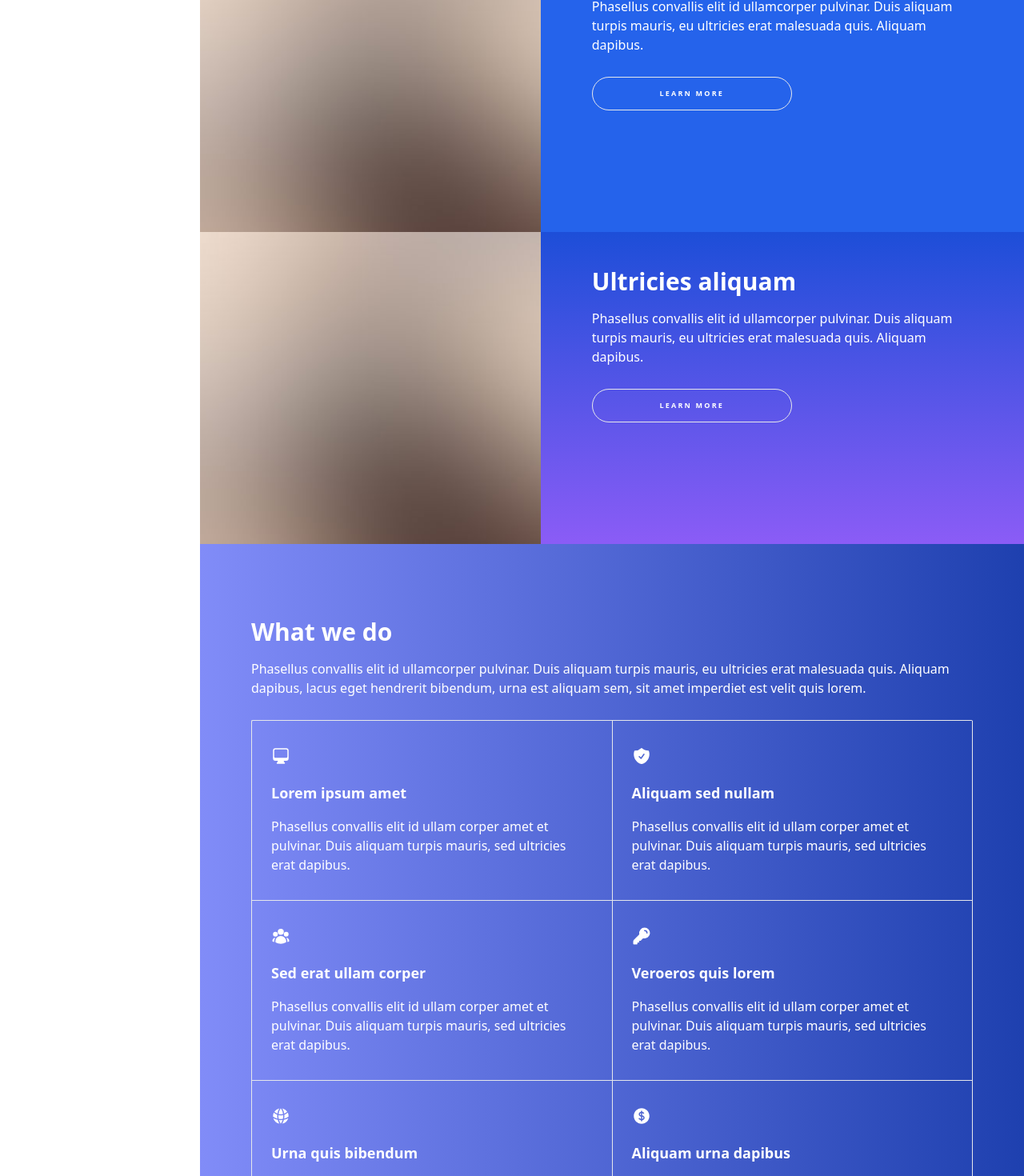
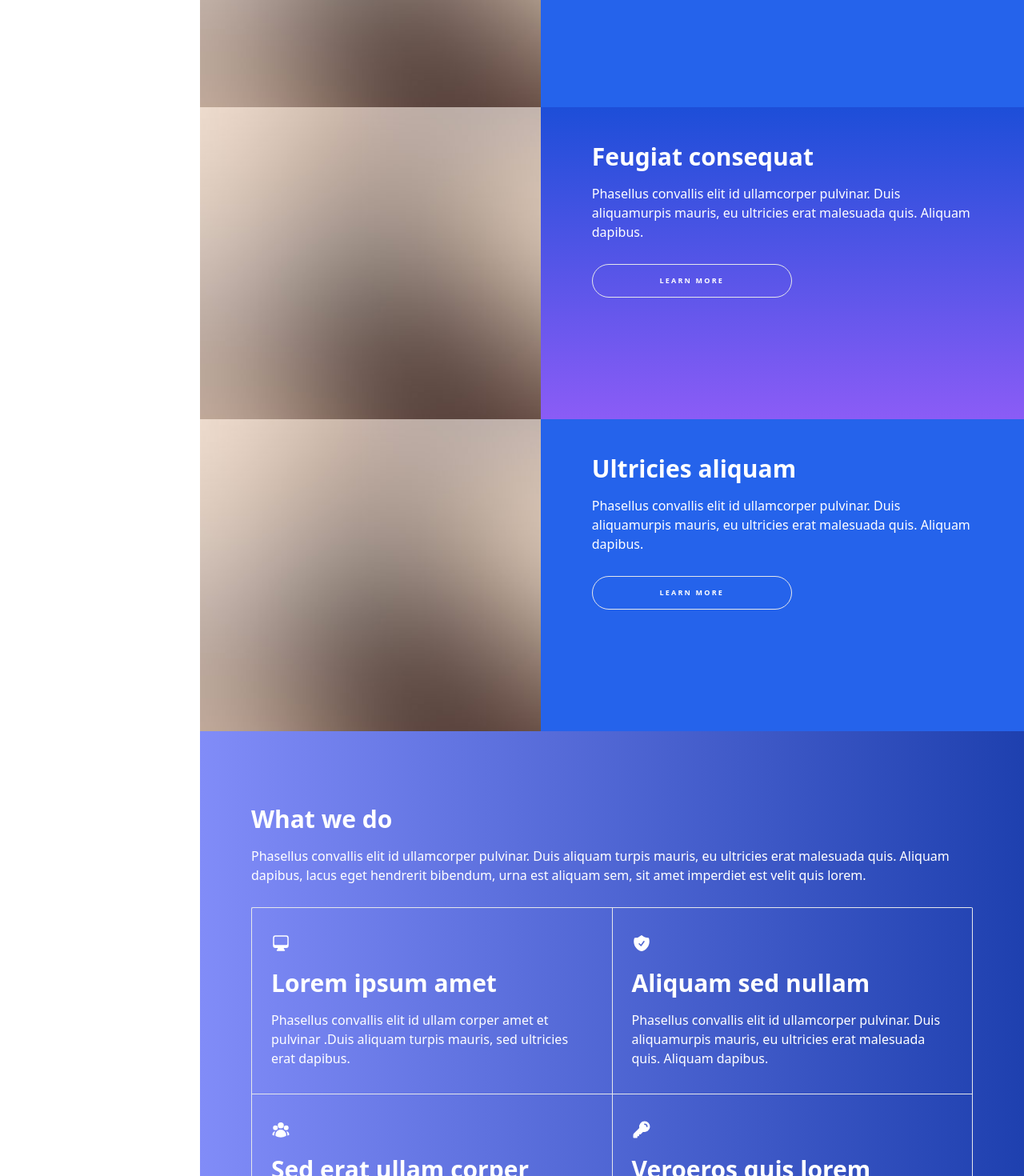
Before and after one commit to JEIZHER/Limitless, a React (Vite) app: page / in a window 1280 px wide. Shown: the part 1290-2760 px from the top of the page at 80% size. Built offline with nearby package versions, Linux system fonts and the light colour scheme; a web font is replaced by a local one.

Commit message:
colocada informacion de cards en arreglos y  leidas y renderizadas con map

```diff
--- a/src/Components/SideBar/index.jsx
+++ b/src/Components/SideBar/index.jsx
@@ -8,23 +8,23 @@ const Sidebar = () => {
 
 		<nav className=' hidden fixed top-0 h-12 lg:h-full  w-full lg:w-[250px] z-1000 bg-blue-900 sm:flex flex-row lg:flex-col justify-center items-center text-white text-bold text-[11px] '>
 			<ul className='menu flex flex-row lg:flex-col gap-3'>
-				<li className='w-20 hover:ring-4'>
-					<a href='#intro' className={`underline-offset-4   ${activeStyle}`}>
+				<li className='w-30 hover:ring-4'>
+					<a href='#intro' className={`tracking-[2.2px] underline-offset-4   ${activeStyle}`}>
 						WELCOME
 					</a>
 				</li >
-				<li  className='w-20 hover:ring-4'>
-					<a href='#one' className='underline-offset-4'>
+				<li  className='w-30 hover:ring-4'>
+					<a href='#one' className='tracking-[2.2px] underline-offset-4'>
 						WHO WE ARE
 					</a>
 				</li>
-				<li  className='w-20 hover:ring-4'>
-					<a href='#two' className='underline-offset-4'>
+				<li  className='w-30 hover:ring-4'>
+					<a href='#two' className='tracking-[2.2px] underline-offset-4'>
 						WHAT WE DO
 					</a>
 				</li>
-				<li>
-					<a href='#three' className='underline-offset-4'>
+				<li className='w-30 hover:ring-4'>
+					<a href='#three' className='tracking-[2.2px] underline-offset-4'>
 						GET IN TOUCH
 					</a>
 				</li>
--- a/src/Pages/Home/index.jsx
+++ b/src/Pages/Home/index.jsx
@@ -10,87 +10,37 @@ function Home() {
 		Observer()
 	}, [])
 
-	return (
-		<>
-			<Sidebar />
-			{/* Wrapper  */}
-			<div className=' text-sm  text-white  sm:text-base lg:ml-[250px]'>
-				{/* ----------------------------------- Intro  */}
-				<div className='bg-gradient-to-t from-violet-800 to-blue-700 w-auto'>
-					<section
-						id='intro'
-						className='flex flex-col justify-center sm:bg-fixed bg-intro bg-cover  sm:h-screen sm:pt-1'
-					>
-						<Card
-							sizeTittle='text-3xl sm:text-5xl'
-							titulo='X-Limitless'
-							texto='Responsive site template designed by Joseph Izarra'
-							referencia='one'
-							marco='1'
-						/>
-					</section>
-				</div>
-
-				{/*--------------------------------------- One */}
-				<section
-					id='one'
-					className='flex flex-col z-0 [&>*:nth-child(odd)]:bg-gradient-to-t from-violet-500 to-blue-700  [&>*:nth-child(even)]:bg-blue-600 '
-				>
-					<section>
-						<Card
-							sizeTittle='text-2xl sm:text-3xl'
-							titulo='Sed ipsum dolor'
-							texto='Phasellus convallis elit id ullamcorper pulvinar. Duis aliquam
-						           turpis mauris, eu ultricies erat malesuada quis. Aliquam
-						           dapibus.'
-							referencia='#'
-							imagen= '/pic01.jpg'
-							marco='1'
-						/>
-					</section>
-					<section>
-						<Card
-							sizeTittle='text-2xl sm:text-3xl'
-							titulo='Feugiat consequat'
-							texto='Phasellus convallis elit id ullamcorper pulvinar. Duis aliquam
-						           turpis mauris, eu ultricies erat malesuada quis. Aliquam
-					        	   dapibus.'
-							referencia='#'
-							imagen='./pic01.jpg'
-							marco='1'
-						/>
-					</section>
-					<section>
-						<Card
-							sizeTittle='text-2xl sm:text-3xl'
-							titulo='Ultricies aliquam'
-							texto='Phasellus convallis elit id ullamcorper pulvinar. Duis aliquam
-									turpis mauris, eu ultricies erat malesuada quis. Aliquam
-									dapibus.'
-							referencia='#'
-							imagen='/pic01.jpg'
-							marco='1'
-						/>
-					</section>
-				</section>
-
-				{/* ----------------------------------------------------Two */}
-				<section
-					id='two'
-					className='flex flex-col h-full bg-gradient-to-r from-indigo-400 to-blue-800 px-7 sm:pt-12 sm:px-16 lg:pb-10 '
-				>
-					<div className=' pt-11 pb-4 h-full'>
-						<h2 className='text-2xl font-bold mb-4 sm:text-3xl'>What we do</h2>
-						<p className='mb-7'>
-							Phasellus convallis elit id ullamcorper pulvinar. Duis aliquam
-							turpis mauris, eu ultricies erat malesuada quis. Aliquam dapibus,
-							lacus eget hendrerit bibendum, urna est aliquam sem, sit amet
-							imperdiet est velit quis lorem.
-						</p>
-
-						<div className='flex flex-col flex-wrap lg:flex-row border border-b-0 lg:border-r-0 lg:border-b-0 rounded-sm mb-8'>
-							<Card
-								icon={
+	const data_sec_1 = [
+		{
+			titulo: 'X-Limitless',
+			texto: 'Responsive site template designed by Joseph Izarra',
+			imagen: '',
+		},
+		{
+			titulo: 'Sed ipsum dolor',
+			texto:
+				'Phasellus convallis elit id ullamcorper pulvinar. Duis aliquamurpis mauris, eu ultricies erat malesuada quis. Aliquam dapibus.',
+			imagen: '/pic01.jpg',
+		},
+		{
+			titulo: 'Feugiat consequat',
+			texto:
+				'Phasellus convallis elit id ullamcorper pulvinar. Duis aliquamurpis mauris, eu ultricies erat malesuada quis. Aliquam dapibus.',
+			imagen: '/pic01.jpg',
+		},
+		{
+			titulo: 'Ultricies aliquam',
+			texto:
+				'Phasellus convallis elit id ullamcorper pulvinar. Duis aliquamurpis mauris, eu ultricies erat malesuada quis. Aliquam dapibus.',
+			imagen: '/pic01.jpg',
+		},
+	]
+	const data_sec_2 = [
+		{
+			titulo: 'Lorem ipsum amet',
+			texto:
+				'Phasellus convallis elit id ullam corper amet et pulvinar .Duis aliquam turpis mauris, sed ultricies erat dapibus.',
+			icon: (
 				<svg
 					xmlns='http://www.w3.org/2000/svg'
 					viewBox='0 0 24 24'
@@ -103,15 +53,13 @@ function Home() {
 						clipRule='evenodd'
 					/>
 				</svg>
-								}
-								sizeTittle='text-1xl sm:text-lg'
-								titulo='Lorem ipsum amet'
-								texto='Phasellus convallis elit id ullam corper amet et pulvinar.
-						       Duis aliquam turpis mauris, sed ultricies erat dapibus.'
-								marco='2'
-							/>
-							<Card
-								icon={
+			),
+		},
+		{
+			titulo: 'Aliquam sed nullam',
+			texto:
+				'Phasellus convallis elit id ullamcorper pulvinar. Duis aliquamurpis mauris, eu ultricies erat malesuada quis. Aliquam dapibus.',
+			icon: (
 				<svg
 					xmlns='http://www.w3.org/2000/svg'
 					viewBox='0 0 24 24'
@@ -124,15 +72,13 @@ function Home() {
 						clipRule='evenodd'
 					/>
 				</svg>
-								}
-								sizeTittle='text-1xl sm:text-lg'
-								titulo='Aliquam sed nullam'
-								texto='Phasellus convallis elit id ullam corper amet et pulvinar.
-						       Duis aliquam turpis mauris, sed ultricies erat dapibus.'
-								marco='2'
-							/>
-							<Card
-								icon={
+			),
+		},
+		{
+			titulo: 'Sed erat ullam corper',
+			texto:
+				'Phasellus convallis elit id ullamcorper pulvinar. Duis aliquamurpis mauris, eu ultricies erat malesuada quis. Aliquam dapibus.',
+			icon: (
 				<svg
 					xmlns='http://www.w3.org/2000/svg'
 					viewBox='0 0 24 24'
@@ -146,15 +92,13 @@ function Home() {
 					/>
 					<path d='M5.082 14.254a8.287 8.287 0 00-1.308 5.135 9.687 9.687 0 01-1.764-.44l-.115-.04a.563.563 0 01-.373-.487l-.01-.121a3.75 3.75 0 013.57-4.047zM20.226 19.389a8.287 8.287 0 00-1.308-5.135 3.75 3.75 0 013.57 4.047l-.01.121a.563.563 0 01-.373.486l-.115.04c-.567.2-1.156.349-1.764.441z' />
 				</svg>
-								}
-								sizeTittle='text-1xl sm:text-lg'
-								titulo='Sed erat ullam corper'
-								texto='Phasellus convallis elit id ullam corper amet et pulvinar.
-						       Duis aliquam turpis mauris, sed ultricies erat dapibus.'
-								marco='2'
-							/>
-							<Card
-								icon={
+			),
+		},
+		{
+			titulo: 'Veroeros quis lorem',
+			texto:
+				'Phasellus convallis elit id ullamcorper pulvinar. Duis aliquamurpis mauris, eu ultricies erat malesuada quis. Aliquam dapibus.',
+			icon: (
 				<svg
 					xmlns='http://www.w3.org/2000/svg'
 					viewBox='0 0 24 24'
@@ -167,15 +111,13 @@ function Home() {
 						clipRule='evenodd'
 					/>
 				</svg>
-								}
-								sizeTittle='text-1xl sm:text-lg'
-								titulo='Veroeros quis lorem'
-								texto='Phasellus convallis elit id ullam corper amet et pulvinar.
-						       Duis aliquam turpis mauris, sed ultricies erat dapibus.'
-								marco='2'
-							/>
-							<Card
-								icon={
+			),
+		},
+		{
+			titulo: 'Urna quis bibendum',
+			texto:
+				'Phasellus convallis elit id ullamcorper pulvinar. Duis aliquamurpis mauris, eu ultricies erat malesuada quis. Aliquam dapibus.',
+			icon: (
 				<svg
 					xmlns='http://www.w3.org/2000/svg'
 					viewBox='0 0 24 24'
@@ -184,15 +126,13 @@ function Home() {
 				>
 					<path d='M21.721 12.752a9.711 9.711 0 00-.945-5.003 12.754 12.754 0 01-4.339 2.708 18.991 18.991 0 01-.214 4.772 17.165 17.165 0 005.498-2.477zM14.634 15.55a17.324 17.324 0 00.332-4.647c-.952.227-1.945.347-2.966.347-1.021 0-2.014-.12-2.966-.347a17.515 17.515 0 00.332 4.647 17.385 17.385 0 005.268 0zM9.772 17.119a18.963 18.963 0 004.456 0A17.182 17.182 0 0112 21.724a17.18 17.18 0 01-2.228-4.605zM7.777 15.23a18.87 18.87 0 01-.214-4.774 12.753 12.753 0 01-4.34-2.708 9.711 9.711 0 00-.944 5.004 17.165 17.165 0 005.498 2.477zM21.356 14.752a9.765 9.765 0 01-7.478 6.817 18.64 18.64 0 001.988-4.718 18.627 18.627 0 005.49-2.098zM2.644 14.752c1.682.971 3.53 1.688 5.49 2.099a18.64 18.64 0 001.988 4.718 9.765 9.765 0 01-7.478-6.816zM13.878 2.43a9.755 9.755 0 016.116 3.986 11.267 11.267 0 01-3.746 2.504 18.63 18.63 0 00-2.37-6.49zM12 2.276a17.152 17.152 0 012.805 7.121c-.897.23-1.837.353-2.805.353-.968 0-1.908-.122-2.805-.353A17.151 17.151 0 0112 2.276zM10.122 2.43a18.629 18.629 0 00-2.37 6.49 11.266 11.266 0 01-3.746-2.504 9.754 9.754 0 016.116-3.985z' />
 				</svg>
-								}
-								sizeTittle='text-1xl sm:text-lg'
-								titulo='Urna quis bibendum'
-								texto='Phasellus convallis elit id ullam corper amet et pulvinar.
-						       Duis aliquam turpis mauris, sed ultricies erat dapibus.'
-								marco='2'
-							/>
-							<Card
-								icon={
+			),
+		},
+		{
+			titulo: 'Aliquam urna dapibus',
+			texto:
+				'Phasellus convallis elit id ullamcorper pulvinar. Duis aliquamurpis mauris, eu ultricies erat malesuada quis. Aliquam dapibus.',
+			icon: (
 				<svg
 					xmlns='http://www.w3.org/2000/svg'
 					viewBox='0 0 24 24'
@@ -206,19 +146,80 @@ function Home() {
 						clipRule='evenodd'
 					/>
 				</svg>
-								}
-								sizeTittle='text-1xl sm:text-lg'
-								titulo='Aliquam urna dapibus'
-								texto='Phasellus convallis elit id ullam corper amet et pulvinar.
-						       Duis aliquam turpis mauris, sed ultricies erat dapibus.'
-								marco='2'
+			),
+		},
+	]
+
+	return (
+		<>
+			<Sidebar />
+			{/* Wrapper  */}
+			<div className=' text-sm  text-white  sm:text-base lg:ml-[250px]'>
+			{/* ---------------------------------------Intro ---------------------------*/}
+				<div className='bg-gradient-to-t from-violet-800 to-blue-700 w-auto'>
+					<section
+						id='intro'
+						className='flex flex-col    justify-center sm:bg-fixed bg-intro bg-cover  sm:h-screen sm:pt-1'
+					>
+						<Card
+							sizeTittle='text-3xl sm:text-5xl'
+							titulo={data_sec_1[0].titulo}
+							texto={data_sec_1[0].texto}
+							referencia='one'
+							marco='1'
 						/>
+					</section>
+				</div>
+
+            {/*-----------------------------------------One ----------------------------*/}
+				<section
+					id='one'
+					className='flex flex-col     [&>*:nth-child(odd)]:bg-gradient-to-t from-violet-500 to-blue-700  [&>*:nth-child(even)]:bg-blue-600 '
+				>
+					{data_sec_1?.map((dat, index) => (
+						<Card
+							key={index}
+							sizeTittle='text-2xl sm:text-3xl'
+							titulo={dat.titulo}
+							texto={dat.texto}
+							referencia='#'
+							imagen={dat.imagen}
+							marco='1'
+						/>
+					))}
+				</section>
+
+			{/* ----------------------------------------Two------------------------------*/}
+				<section
+					id='two'
+					className='flex flex-col h-full bg-gradient-to-r from-indigo-400 to-blue-800 px-7 sm:pt-12 sm:px-16 lg:pb-10 '
+				>
+					<div className=' pt-11 pb-4 '>
+						<h2 className='text-2xl font-bold mb-4 sm:text-3xl'>What we do</h2>
+						<p className='mb-7'>
+							Phasellus convallis elit id ullamcorper pulvinar. Duis aliquam
+							turpis mauris, eu ultricies erat malesuada quis. Aliquam dapibus,
+							lacus eget hendrerit bibendum, urna est aliquam sem, sit amet
+							imperdiet est velit quis lorem.
+						</p>
+
+						<div className='flex flex-col flex-wrap lg:flex-row border border-b-0 lg:border-r-0 lg:border-b-0 rounded-sm mb-8'>
+							{data_sec_2?.map((dat, index) => (
+								<Card
+									key={index}
+									sizeTittle={'text-2xl sm:text-3xl'}
+									titulo={dat.titulo}
+									texto={dat.texto}
+									marco={'2'}
+									icon={dat.icon}
+								/>
+							))}
 						</div>
 						<Boton referencia='#' Titulo='LEARN MORE' />
 					</div>
 				</section>
 
-				{/*------------------------------------------------------------- Three */}
+			{/*-----------------------------------------Three--------------------------- */}
 				<section
 					id='three'
 					className='flex flex-col bg-gradient-to-r from-violet-500 to-blue-700 px-7 sm:pt-12 sm:px-16 h-full lg:pb-20'
```
Lines whose indentation alone changed are shown as unchanged.
